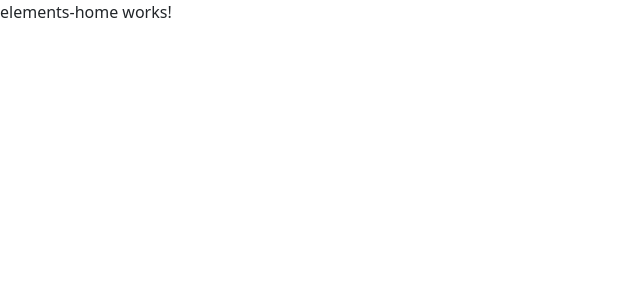
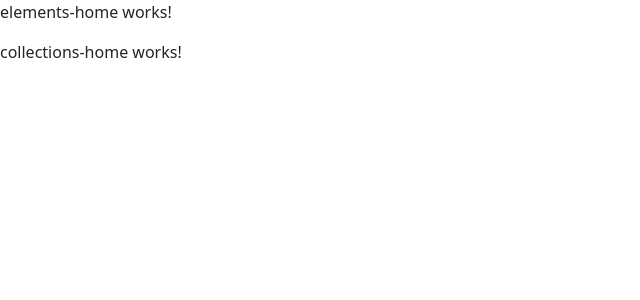
Before and after one commit to ken0901/Angular-Template-Syntax, an Angular app: page / in a window 1280 px wide. Shown: the top 300 px of the page, without its empty margins (0-640 px from the left). Built offline with nearby package versions, Linux system fonts and the light colour scheme.

Commit message:
Modules exercise

```diff
--- a/src/app/app.module.ts
+++ b/src/app/app.module.ts
@@ -14,6 +14,7 @@ import { ClassDirective } from './projects/directives/class.directive';
 import { TimesDirective } from './projects/directives/times.directive';
 import { ModuleProjectComponent } from './projects/module-project/module-project.component';
 import { ElementsModule } from './projects/module-project/module/elements/elements.module';
+import { CollectionsModule } from './projects/module-project/module/collections/collections.module';
 
 @NgModule({
     declarations: [
@@ -28,12 +29,12 @@ import { ElementsModule } from './projects/module-project/module/elements/elemen
         ClassDirective,
         TimesDirective,
         ModuleProjectComponent,
-
     ],
     imports: [
         BrowserModule,
         AppRoutingModule,
-        ElementsModule
+        ElementsModule,
+        CollectionsModule
 
     ],
     providers: [
--- /dev/null
+++ b/src/app/projects/module-project/components/collections-home/collections-home.component.html
@@ -0,0 +1 @@
+<p>collections-home works!</p>
--- /dev/null
+++ b/src/app/projects/module-project/components/collections-home/collections-home.component.ts
@@ -0,0 +1,15 @@
+import { Component, OnInit } from '@angular/core';
+
+@Component({
+  selector: 'app-collections-home',
+  templateUrl: './collections-home.component.html',
+  styleUrls: ['./collections-home.component.css']
+})
+export class CollectionsHomeComponent implements OnInit {
+
+  constructor() { }
+
+  ngOnInit(): void {
+  }
+
+}
--- a/src/app/projects/module-project/module-project.component.html
+++ b/src/app/projects/module-project/module-project.component.html
@@ -1,3 +1,4 @@
 <app-elements-home></app-elements-home>
+<app-collections-home></app-collections-home>
 
 <router-outlet></router-outlet>
--- a/src/app/projects/module-project/module/collections/collections.module.ts
+++ b/src/app/projects/module-project/module/collections/collections.module.ts
@@ -2,13 +2,15 @@ import { NgModule } from '@angular/core';
 import { CommonModule } from '@angular/common';
 
 import { CollectionsRoutingModule } from './collections-routing.module';
+import { CollectionsHomeComponent } from '../../components/collections-home/collections-home.component';
 
 
 @NgModule({
-  declarations: [],
+  declarations: [CollectionsHomeComponent],
   imports: [
     CommonModule,
     CollectionsRoutingModule
-  ]
+  ],
+  exports: [CollectionsHomeComponent]
 })
 export class CollectionsModule { }
```
Also changed, not shown: src/app/projects/module-project/components/collections-home/collections-home.component.css (added), 1 other file (tests, documents, lock files or other folders).
